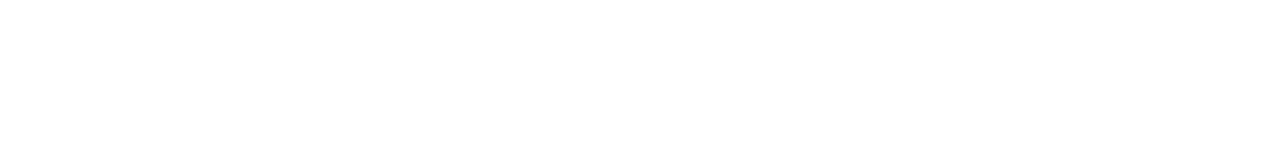
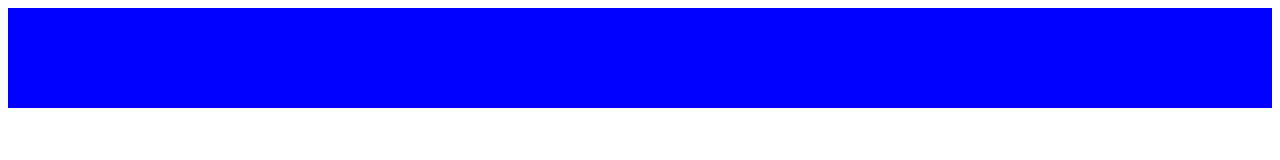
Before and after one commit to estraviado/_Photo_Gallery, a plain HTML site: page index.html in a window 1280 px wide. Drawn offline with Linux system fonts and the light colour scheme.

Commit message:
Update index.html

```diff
--- a/index.html
+++ b/index.html
@@ -3,8 +3,9 @@
     <title>Photo Gallery</title>
     <style>
       HEADER{
+        height: 100px;
         inline:block;
-        background-color:blue;
+        background: blue;
       }
     </style>
   </head>
```
